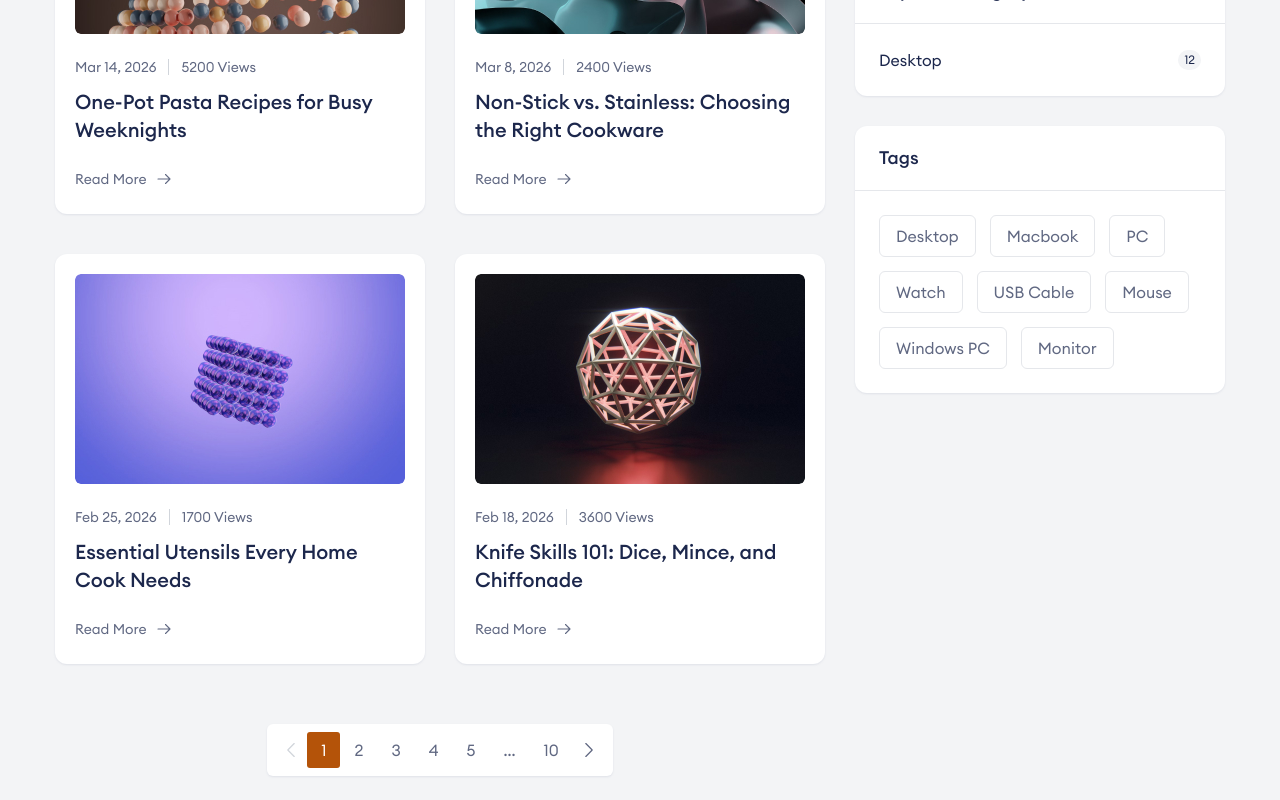
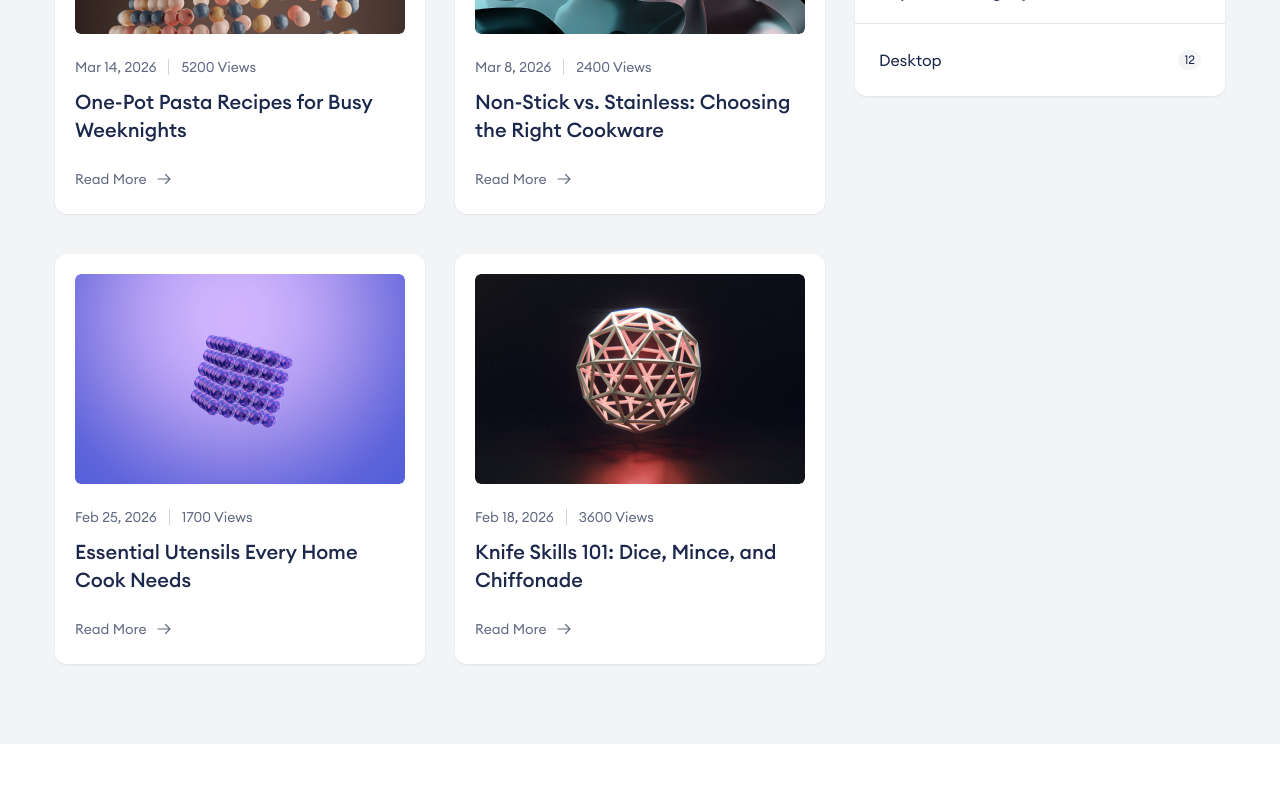
Before and after one commit to bereket-7/ecommerce-template, a Next.js app: page /blogs/blog-grid-with-sidebar in a window 1280 px wide. Shown: the part 1460-2260 px from the top of the page. Built offline with nearby package versions, Linux system fonts and the light colour scheme.

Commit message:
Refactor BlogGridWithSidebar component to update categories and breadcrumb title, enhance Newsletter section with new messaging, and add demo payment notice in Checkout. Update contact details to use site configuration.

```diff
--- a/src/components/BlogGridWithSidebar/index.tsx
+++ b/src/components/BlogGridWithSidebar/index.tsx
@@ -8,248 +8,35 @@ import LatestProducts from "../Blog/LatestProducts";
 import Categories from "../Blog/Categories";
 import shopData from "../Shop/shopData";
 
+const blogCategories = [
+  { name: "Knives", products: 2 },
+  { name: "Cookware", products: 2 },
+  { name: "Tips", products: 2 },
+  { name: "Recipes", products: 1 },
+  { name: "Storage", products: 1 },
+];
+
 const BlogGridWithSidebar = () => {
-  const categories = [
-    {
-      name: "Desktop",
-      products: 10,
-    },
-    {
-      name: "Laptop",
-      products: 12,
-    },
-    {
-      name: "Monitor",
-      products: 30,
-    },
-    {
-      name: "UPS",
-      products: 23,
-    },
-    {
-      name: "Phone",
-      products: 10,
-    },
-    {
-      name: "Watch",
-      products: 13,
-    },
-  ];
-
   return (
     <>
-      <Breadcrumb title={"Blog Grid Sidebar"} pages={["blog grid sidebar"]} />
+      <Breadcrumb title={"Kitchen Tips & Guides"} pages={["blog"]} />
 
       <section className="overflow-hidden py-20 bg-gray-2">
         <div className="max-w-[1170px] w-full mx-auto px-4 sm:px-8 xl:px-0">
           <div className="flex flex-col lg:flex-row gap-7.5">
-            {/* <!-- blog grid --> */}
             <div className="lg:max-w-[770px] w-full">
               <div className="grid grid-cols-1 sm:grid-cols-2 gap-y-10 gap-x-7.5">
                 {blogData.map((blog, key) => (
                   <BlogItem blog={blog} key={key} />
                 ))}
               </div>
-
-              {/* <!-- Blog Pagination Start --> */}
-              <div className="flex justify-center mt-15">
-                <div className="bg-white shadow-1 rounded-md p-2">
-                  <ul className="flex items-center">
-                    <li>
-                      <button
-                        id="paginationLeft"
-                        aria-label="button for pagination left"
-                        type="button"
-                        disabled
-                        className="flex items-center justify-center w-8 h-9 ease-out duration-200 rounded-[3px disabled:text-gray-4"
-                      >
-                        <svg
-                          className="fill-current"
-                          width="18"
-                          height="18"
-                          viewBox="0 0 18 18"
-                          fill="none"
-                          xmlns="http://www.w3.org/2000/svg"
-                        >
-                          <path
-                            d="M12.1782 16.1156C12.0095 16.1156 11.8407 16.0594 11.7282 15.9187L5.37197 9.45C5.11885 9.19687 5.11885 8.80312 5.37197 8.55L11.7282 2.08125C11.9813 1.82812 12.3751 1.82812 12.6282 2.08125C12.8813 2.33437 12.8813 2.72812 12.6282 2.98125L6.72197 9L12.6563 15.0187C12.9095 15.2719 12.9095 15.6656 12.6563 15.9187C12.4876 16.0312 12.347 16.1156 12.1782 16.1156Z"
-                            fill=""
-                          />
-                        </svg>
-                      </button>
-                    </li>
-
-                    <li>
-                      <a
-                        href="#"
-                        className="flex py-1.5 px-3.5 duration-200 rounded-[3px] bg-blue text-white hover:text-white hover:bg-blue"
-                      >
-                        1
-                      </a>
-                    </li>
-
-                    <li>
-                      <a
-                        href="#"
-                        className="flex py-1.5 px-3.5 duration-200 rounded-[3px] hover:text-white hover:bg-blue"
-                      >
-                        2
-                      </a>
-                    </li>
-
-                    <li>
-                      <a
-                        href="#"
-                        className="flex py-1.5 px-3.5 duration-200 rounded-[3px] hover:text-white hover:bg-blue"
-                      >
-                        3
-                      </a>
-                    </li>
-
-                    <li>
-                      <a
-                        href="#"
-                        className="flex py-1.5 px-3.5 duration-200 rounded-[3px] hover:text-white hover:bg-blue"
-                      >
-                        4
-                      </a>
-                    </li>
-
-                    <li>
-                      <a
-                        href="#"
-                        className="flex py-1.5 px-3.5 duration-200 rounded-[3px] hover:text-white hover:bg-blue"
-                      >
-                        5
-                      </a>
-                    </li>
-
-                    <li>
-                      <a
-                        href="#"
-                        className="flex py-1.5 px-3.5 duration-200 rounded-[3px] hover:text-white hover:bg-blue"
-                      >
-                        ...
-                      </a>
-                    </li>
-
-                    <li>
-                      <a
-                        href="#"
-                        className="flex py-1.5 px-3.5 duration-200 rounded-[3px] hover:text-white hover:bg-blue"
-                      >
-                        10
-                      </a>
-                    </li>
-
-                    <li>
-                      <button
-                        id="paginationLeft"
-                        aria-label="button for pagination left"
-                        type="button"
-                        className="flex items-center justify-center w-8 h-9 ease-out duration-200 rounded-[3px] hover:text-white hover:bg-blue disabled:text-gray-4"
-                      >
-                        <svg
-                          className="fill-current"
-                          width="18"
-                          height="18"
-                          viewBox="0 0 18 18"
-                          fill="none"
-                          xmlns="http://www.w3.org/2000/svg"
-                        >
-                          <path
-                            d="M5.82197 16.1156C5.65322 16.1156 5.5126 16.0594 5.37197 15.9469C5.11885 15.6937 5.11885 15.3 5.37197 15.0469L11.2782 9L5.37197 2.98125C5.11885 2.72812 5.11885 2.33437 5.37197 2.08125C5.6251 1.82812 6.01885 1.82812 6.27197 2.08125L12.6282 8.55C12.8813 8.80312 12.8813 9.19687 12.6282 9.45L6.27197 15.9187C6.15947 16.0312 5.99072 16.1156 5.82197 16.1156Z"
-                            fill=""
-                          />
-                        </svg>
-                      </button>
-                    </li>
-                  </ul>
-                </div>
-              </div>
-              {/* <!-- Blog Pagination End --> */}
             </div>
 
-            {/* <!-- blog sidebar --> */}
             <div className="lg:max-w-[370px] w-full">
-              {/* <!-- search box --> */}
               <SearchForm />
-
-              {/* <!-- Recent Posts box --> */}
-              <LatestPosts blogs={blogData} />
-
-              {/* <!-- Latest Products box --> */}
-              <LatestProducts products={shopData} />
-
-              {/* <!-- Popular Category box --> */}
-              <Categories categories={categories} />
-
-              {/* <!-- Tags box --> */}
-              <div className="shadow-1 bg-white rounded-xl mt-7.5">
-                <div className="px-4 sm:px-6 py-4.5 border-b border-gray-3">
-                  <h2 className="font-medium text-lg text-dark">Tags</h2>
-                </div>
-
-                <div className="p-4 sm:p-6">
-                  <div className="flex flex-wrap gap-3.5">
-                    <a
-                      className="inline-flex hover:text-white border border-gray-3 py-2 px-4 rounded-md ease-out duration-200 hover:bg-blue hover:border-blue"
-                      href="#"
-                    >
-                      Desktop
-                    </a>
-
-                    <a
-                      className="inline-flex hover:text-white border border-gray-3 py-2 px-4 rounded-md ease-out duration-200 hover:bg-blue hover:border-blue"
-                      href="#"
-                    >
-                      Macbook
-                    </a>
-
-                    <a
-                      className="inline-flex hover:text-white border border-gray-3 py-2 px-4 rounded-md ease-out duration-200 hover:bg-blue hover:border-blue"
-                      href="#"
-                    >
-                      PC
-                    </a>
-
-                    <a
-                      className="inline-flex hover:text-white border border-gray-3 py-2 px-4 rounded-md ease-out duration-200 hover:bg-blue hover:border-blue"
-                      href="#"
-                    >
-                      Watch
-                    </a>
-
-                    <a
-                      className="inline-flex hover:text-white border border-gray-3 py-2 px-4 rounded-md ease-out duration-200 hover:bg-blue hover:border-blue"
-                      href="#"
-                    >
-                      USB Cable
-                    </a>
-
-                    <a
-                      className="inline-flex hover:text-white border border-gray-3 py-2 px-4 rounded-md ease-out duration-200 hover:bg-blue hover:border-blue"
-                      href="#"
-                    >
-                      Mouse
-                    </a>
-
-                    <a
-                      className="inline-flex hover:text-white border border-gray-3 py-2 px-4 rounded-md ease-out duration-200 hover:bg-blue hover:border-blue"
-                      href="#"
-                    >
-                      Windows PC
-                    </a>
-
-                    <a
-                      className="inline-flex hover:text-white border border-gray-3 py-2 px-4 rounded-md ease-out duration-200 hover:bg-blue hover:border-blue"
-                      href="#"
-                    >
-                      Monitor
-                    </a>
-                  </div>
-                </div>
-              </div>
+              <LatestPosts blogs={blogData.slice(0, 3)} />
+              <LatestProducts products={shopData.slice(0, 3)} />
+              <Categories categories={blogCategories} />
             </div>
           </div>
         </div>
--- a/src/components/Checkout/PaymentMethod.tsx
+++ b/src/components/Checkout/PaymentMethod.tsx
@@ -130,6 +130,9 @@ const PaymentMethod = () => {
             </div>
           </label>
         </div>
+        <p className="text-custom-sm text-dark-4 mt-4">
+          Demo storefront only — no real payments are processed.
+        </p>
       </div>
     </div>
   );
--- a/src/components/Common/Newsletter.tsx
+++ b/src/components/Common/Newsletter.tsx
@@ -19,11 +19,11 @@ const Newsletter = () => {
           <div className="flex flex-col lg:flex-row lg:items-center lg:justify-between gap-8 px-4 sm:px-7.5 xl:pl-12.5 xl:pr-14 py-11">
             <div className="max-w-[491px] w-full">
               <h2 className="max-w-[399px] text-white font-bold text-lg sm:text-xl xl:text-heading-4 mb-3">
-                Don&apos;t Miss Out Latest Trends & Offers
+                Recipes, Tips &amp; Exclusive Deals
               </h2>
               <p className="text-white">
-                Register to receive news about the latest offers & discount
-                codes
+                Join our list for kitchen guides, seasonal sales, and new product
+                launches.
               </p>
             </div>
 
```
Also changed, not shown: src/components/Contact/index.tsx (+4 -3 lines).
